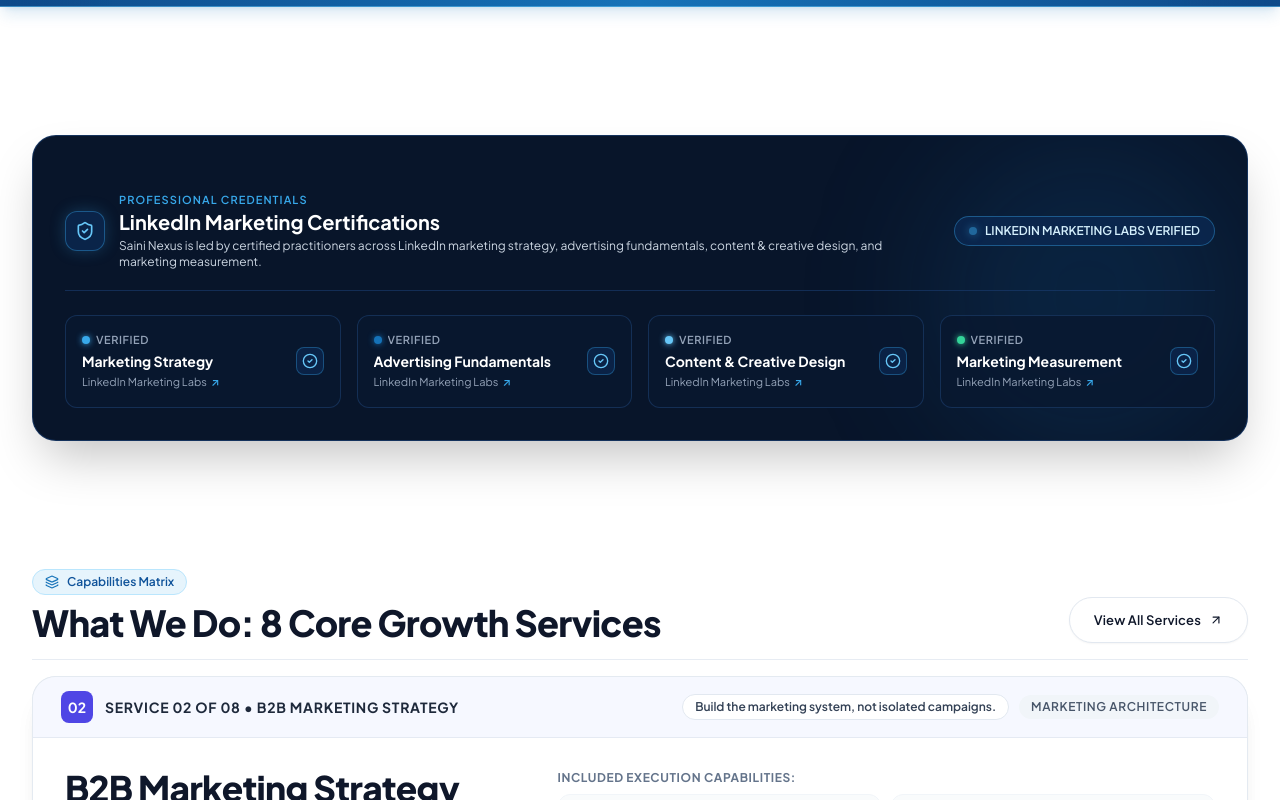
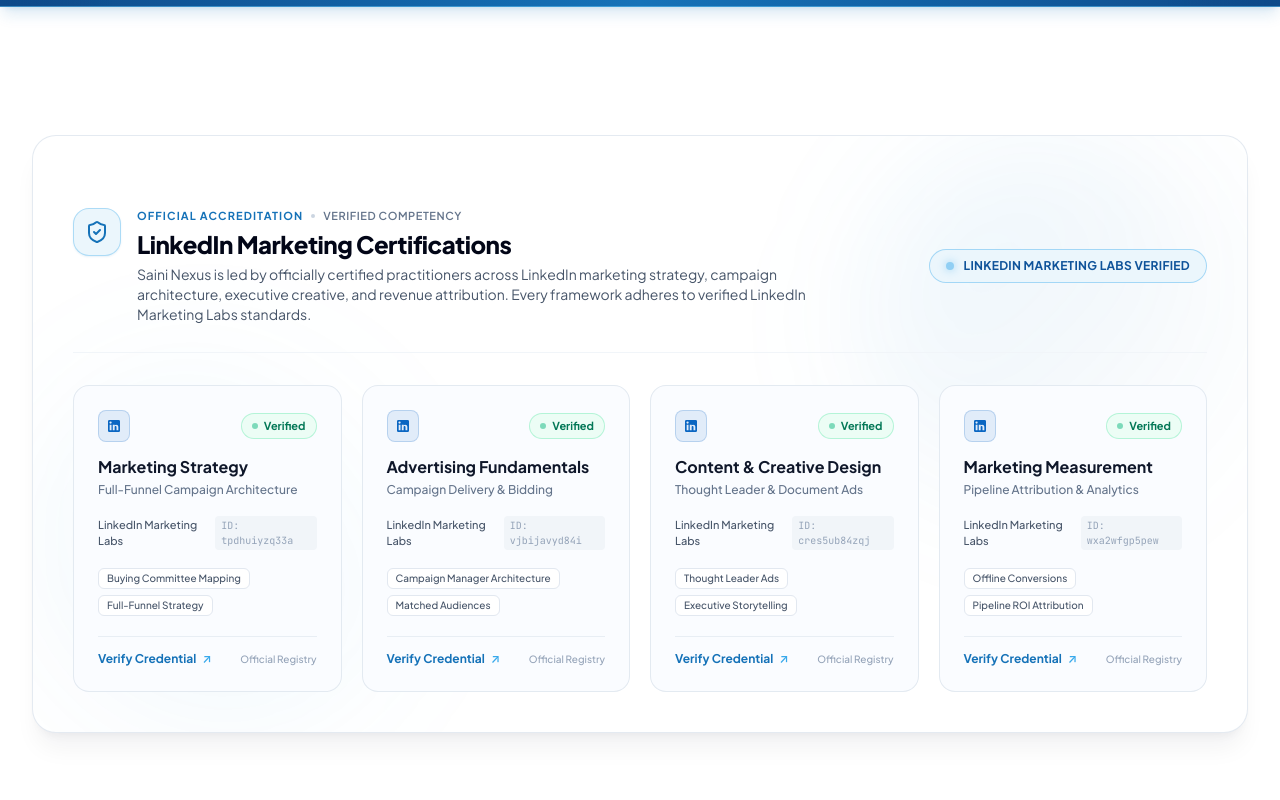
Before and after one commit to Kamu08/Saini-Nexus, a Next.js app: page / in a window 1280 px wide. Shown: the part 1080-1880 px from the top of the page. Built offline with nearby package versions, Linux system fonts and the light colour scheme.

Commit message:
Redesign LinkedIn Marketing Certifications section into high-authority executive accreditation showcase

```diff
--- a/src/app/page.tsx
+++ b/src/app/page.tsx
@@ -88,97 +88,152 @@ export default function HomePage() {
 
       {/* ========================================================= */}
       {/* 01. TRUST & VERIFIED CREDENTIALS: CERTIFICATION RIBBON    */}
-      {/* Accurate, professional LinkedIn Marketing Labs credentials */}
+      {/* Official LinkedIn Marketing Labs Certifications Showcase */}
       {/* ========================================================= */}
       <section className="max-w-7xl mx-auto px-4 sm:px-6 lg:px-8">
-        <div className="bg-[#08152a] border border-[#1b3f73]/70 rounded-2xl sm:rounded-3xl p-6 sm:p-8 shadow-2xl space-y-6 text-white relative overflow-hidden">
-          {/* Subtle blue ambient glow in corner */}
-          <div className="absolute top-0 right-0 w-80 h-80 bg-[#1572b8]/15 rounded-full blur-3xl pointer-events-none" />
+        <div className="bg-white border border-slate-200/90 rounded-2xl sm:rounded-3xl p-6 sm:p-8 lg:p-10 shadow-xl shadow-slate-900/5 space-y-8 relative overflow-hidden">
 
-          {/* Header strip */}
-          <div className="flex flex-col sm:flex-row sm:items-center justify-between gap-3 border-b border-[#1b3f73]/60 pb-5 relative z-10">
-            <div className="flex items-center gap-3.5">
-              <div className="w-10 h-10 rounded-xl bg-[#0c2852]/80 border border-[#38a9eb]/40 flex items-center justify-center shrink-0 shadow-[0_0_15px_rgba(56,169,235,0.25)]">
-                <ShieldCheck className="w-5 h-5 text-[#67c7f8]" />
+          {/* Subtle Ambient Background Gradients in Saini Blue Palette */}
+          <div className="absolute top-0 right-0 w-96 h-96 bg-gradient-to-br from-[#38a9eb]/10 via-[#1572b8]/5 to-transparent rounded-full blur-3xl pointer-events-none" />
+          <div className="absolute bottom-0 left-0 w-96 h-96 bg-gradient-to-tr from-[#1572b8]/5 via-[#38a9eb]/5 to-transparent rounded-full blur-3xl pointer-events-none" />
+
+          {/* Section Header Strip */}
+          <div className="flex flex-col lg:flex-row lg:items-center justify-between gap-6 border-b border-slate-100 pb-7 relative z-10">
+            <div className="flex items-start gap-4">
+              <div className="w-12 h-12 rounded-2xl bg-[#EBF6FC] border border-[#38a9eb]/35 flex items-center justify-center shrink-0 shadow-sm shadow-[#1572b8]/10 text-[#1572B8]">
+                <ShieldCheck className="w-6 h-6 text-[#1572B8]" />
               </div>
-              <div>
-                <span className="text-[11px] font-sans uppercase tracking-widest text-[#38a9eb] font-semibold block">
-                  Professional Credentials
-                </span>
-                <h3 className="text-lg sm:text-xl font-sans font-bold text-white leading-tight">
+              <div className="space-y-1">
+                <div className="flex items-center gap-2">
+                  <span className="text-[11px] font-sans uppercase tracking-widest text-[#1572b8] font-bold">
+                    Official Accreditation
+                  </span>
+                  <span className="w-1 h-1 rounded-full bg-slate-300" />
+                  <span className="text-[11px] font-sans font-semibold text-slate-500 uppercase tracking-wider">
+                    Verified Competency
+                  </span>
+                </div>
+                <h3 className="text-xl sm:text-2xl font-sans font-extrabold text-slate-950 tracking-tight leading-snug">
                   LinkedIn Marketing Certifications
                 </h3>
-                <p className="text-xs text-slate-300 font-normal mt-0.5">
-                  Saini Nexus is led by certified practitioners across LinkedIn marketing strategy, advertising fundamentals, content &amp; creative design, and marketing measurement.
+                <p className="text-xs sm:text-sm text-slate-600 font-normal max-w-2xl leading-relaxed">
+                  Saini Nexus is led by officially certified practitioners across LinkedIn marketing strategy, campaign architecture, executive creative, and revenue attribution. Every framework adheres to verified LinkedIn Marketing Labs standards.
                 </p>
               </div>
             </div>
 
-            <div className="flex items-center gap-2 text-xs font-sans font-semibold text-[#d4effc] bg-[#0c2852]/80 border border-[#38a9eb]/40 px-3.5 py-1.5 rounded-full w-fit shrink-0 shadow-xs">
+            <div className="flex items-center gap-2.5 text-xs font-sans font-bold text-[#0F539A] bg-[#EBF6FC] border border-[#38a9eb]/40 px-4 py-2 rounded-full w-fit shrink-0 shadow-xs">
               <span className="w-2 h-2 rounded-full bg-[#38a9eb] shadow-[0_0_8px_#38a9eb] animate-pulse" />
-              <span>LINKEDIN MARKETING LABS VERIFIED</span>
+              <span className="tracking-wide">LINKEDIN MARKETING LABS VERIFIED</span>
             </div>
           </div>
 
-          {/* 4 Verified Credential Cards */}
-          <div className="grid grid-cols-1 sm:grid-cols-2 lg:grid-cols-4 gap-3 sm:gap-4 relative z-10">
+          {/* 4 Official Verified Credential Cards */}
+          <div className="grid grid-cols-1 sm:grid-cols-2 lg:grid-cols-4 gap-4 sm:gap-5 relative z-10">
             {[
               {
                 title: "Marketing Strategy",
-                code: "Verified",
+                subtitle: "Full-Funnel Campaign Architecture",
+                code: "Verified Practitioner",
+                id: "tpdhuiyzq33a",
                 issuer: "LinkedIn Marketing Labs",
-                verifyUrl: "https://training.marketing.linkedin.com/verify/tpdhuiyzq33a",
-                dot: "bg-[#38a9eb] shadow-[0_0_6px_#38a9eb]"
+                skills: ["Buying Committee Mapping", "Full-Funnel Strategy"],
+                verifyUrl: "https://training.marketing.linkedin.com/verify/tpdhuiyzq33a"
               },
               {
                 title: "Advertising Fundamentals",
-                code: "Verified",
+                subtitle: "Campaign Delivery & Bidding",
+                code: "Verified Practitioner",
+                id: "vjbijavyd84i",
                 issuer: "LinkedIn Marketing Labs",
-                verifyUrl: "https://training.marketing.linkedin.com/verify/vjbijavyd84i",
-                dot: "bg-[#1572b8] shadow-[0_0_6px_#1572b8]"
+                skills: ["Campaign Manager Architecture", "Matched Audiences"],
+                verifyUrl: "https://training.marketing.linkedin.com/verify/vjbijavyd84i"
               },
               {
                 title: "Content & Creative Design",
-                code: "Verified",
+                subtitle: "Thought Leader & Document Ads",
+                code: "Verified Practitioner",
+                id: "cres5ub84zqj",
                 issuer: "LinkedIn Marketing Labs",
-                verifyUrl: "https://training.marketing.linkedin.com/verify/cres5ub84zqj",
-                dot: "bg-[#67c7f8] shadow-[0_0_6px_#67c7f8]"
+                skills: ["Thought Leader Ads", "Executive Storytelling"],
+                verifyUrl: "https://training.marketing.linkedin.com/verify/cres5ub84zqj"
               },
               {
                 title: "Marketing Measurement",
-                code: "Verified",
+                subtitle: "Pipeline Attribution & Analytics",
+                code: "Verified Practitioner",
+                id: "wxa2wfgp5pew",
                 issuer: "LinkedIn Marketing Labs",
-                verifyUrl: "https://training.marketing.linkedin.com/verify/wxa2wfgp5pew",
-                dot: "bg-emerald-400 shadow-[0_0_6px_#34d399]"
+                skills: ["Offline Conversions", "Pipeline ROI Attribution"],
+                verifyUrl: "https://training.marketing.linkedin.com/verify/wxa2wfgp5pew"
               }
             ].map((cert, idx) => (
-              <a
+              <div
                 key={idx}
-                href={cert.verifyUrl}
-                target="_blank"
-                rel="noopener noreferrer"
-                title={`Verify ${cert.title} on LinkedIn Marketing Labs`}
-                className="bg-[#091830]/80 border border-[#18365f]/80 hover:border-[#38a9eb]/70 rounded-xl p-4 shadow-xs hover:shadow-lg hover:shadow-[#1572b8]/15 transition-all duration-200 flex items-center justify-between gap-3 group/cert"
+                className="bg-[#FAFCFF] hover:bg-white border border-slate-200/90 hover:border-[#1572B8] rounded-2xl p-5 sm:p-6 transition-all duration-300 hover:shadow-xl hover:shadow-[#1572B8]/12 hover:-translate-y-1 flex flex-col justify-between group/cert"
               >
-                <div className="space-y-1 min-w-0">
-                  <div className="flex items-center gap-1.5">
-                    <span className={`w-2 h-2 rounded-full ${cert.dot} shrink-0`} />
-                    <span className="text-[11px] font-sans font-semibold text-slate-400 uppercase tracking-wider truncate">
-                      {cert.code}
+                <div className="space-y-3.5">
+                  {/* Top: LinkedIn Logo & Verified Status Pill */}
+                  <div className="flex items-center justify-between gap-2">
+                    <div className="w-8 h-8 rounded-lg bg-[#0A66C2]/10 border border-[#0A66C2]/20 flex items-center justify-center shrink-0">
+                      <svg className="w-4 h-4 fill-[#0A66C2]" viewBox="0 0 24 24">
+                        <path d="M19 3a2 2 0 0 1 2 2v14a2 2 0 0 1-2 2H5a2 2 0 0 1-2-2V5a2 2 0 0 1 2-2h14m-.5 15.5v-5.3a3.26 3.26 0 0 0-3.26-3.26c-.85 0-1.84.52-2.28 1.3v-1.11h-2.79v8.37h2.79v-4.93c0-.77.62-1.4 1.39-1.4a1.4 1.4 0 0 1 1.4 1.4v4.93h2.75M6.88 8.56a1.68 1.68 0 0 0 1.68-1.68c0-.93-.75-1.69-1.68-1.69a1.69 1.69 0 0 0-1.69 1.69c0 .93.76 1.68 1.69 1.68m1.39 9.94v-8.37H5.5v8.37h2.77z"/>
+                      </svg>
+                    </div>
+                    <span className="inline-flex items-center gap-1.5 px-2.5 py-1 rounded-full text-[11px] font-bold bg-emerald-50 text-emerald-700 border border-emerald-200/80">
+                      <span className="w-1.5 h-1.5 rounded-full bg-emerald-500 animate-pulse" />
+                      Verified
                     </span>
                   </div>
-                  <h4 className="text-sm font-sans font-bold text-white leading-tight truncate group-hover/cert:text-[#67c7f8] transition-colors">
-                    {cert.title}
-                  </h4>
-                  <p className="text-[11px] font-sans text-slate-400 truncate flex items-center gap-1">
-                    <span>{cert.issuer}</span>
-                    <span className="text-[#38a9eb] font-semibold">↗</span>
-                  </p>
+
+                  {/* Title & Subtitle */}
+                  <div className="space-y-1">
+                    <h4 className="text-base font-sans font-bold text-slate-900 group-hover/cert:text-[#1572B8] transition-colors leading-snug">
+                      {cert.title}
+                    </h4>
+                    <p className="text-xs text-slate-500 font-medium">
+                      {cert.subtitle}
+                    </p>
+                  </div>
+
+                  {/* Issuer & Credential ID */}
+                  <div className="flex items-center justify-between text-[11px] text-slate-500 pt-1">
+                    <span className="font-medium text-slate-600">{cert.issuer}</span>
+                    <span className="font-mono text-[10px] text-slate-400 bg-slate-100 px-1.5 py-0.5 rounded">
+                      ID: {cert.id}
+                    </span>
+                  </div>
+
+                  {/* Key Skills Chips */}
+                  <div className="flex flex-wrap gap-1.5 pt-1">
+                    {cert.skills.map((skill, sIdx) => (
+                      <span
+                        key={sIdx}
+                        className="text-[10px] font-medium bg-white border border-slate-200 text-slate-600 px-2 py-0.5 rounded-md"
+                      >
+                        {skill}
+                      </span>
+                    ))}
+                  </div>
                 </div>
-                <div className="w-7 h-7 rounded-lg bg-[#0c2852]/70 border border-[#38a9eb]/35 flex items-center justify-center shrink-0 group-hover/cert:bg-[#38a9eb] group-hover/cert:text-[#07152b] transition-colors">
-                  <CheckCircle2 className="w-4 h-4 text-[#67c7f8] group-hover/cert:text-[#07152b] transition-colors" />
-                </div>
-              </a>
+
+                {/* Bottom: Direct Verification Button */}
+                <a
+                  href={cert.verifyUrl}
+                  target="_blank"
+                  rel="noopener noreferrer"
+                  title={`Verify ${cert.title} credential on LinkedIn Marketing Labs`}
+                  className="mt-5 pt-3.5 border-t border-slate-200/70 flex items-center justify-between text-xs font-bold text-[#1572B8] group-hover/cert:text-[#0B3C7E] transition-colors"
+                >
+                  <span className="flex items-center gap-1.5">
+                    <span>Verify Credential</span>
+                    <span className="text-[#38a9eb] font-semibold group-hover/cert:translate-x-1 group-hover/cert:-translate-y-0.5 transition-transform duration-200">↗</span>
+                  </span>
+                  <span className="text-[10px] font-sans font-medium text-slate-400 group-hover/cert:text-[#1572B8] transition-colors">
+                    Official Registry
+                  </span>
+                </a>
+              </div>
             ))}
           </div>
 
```
